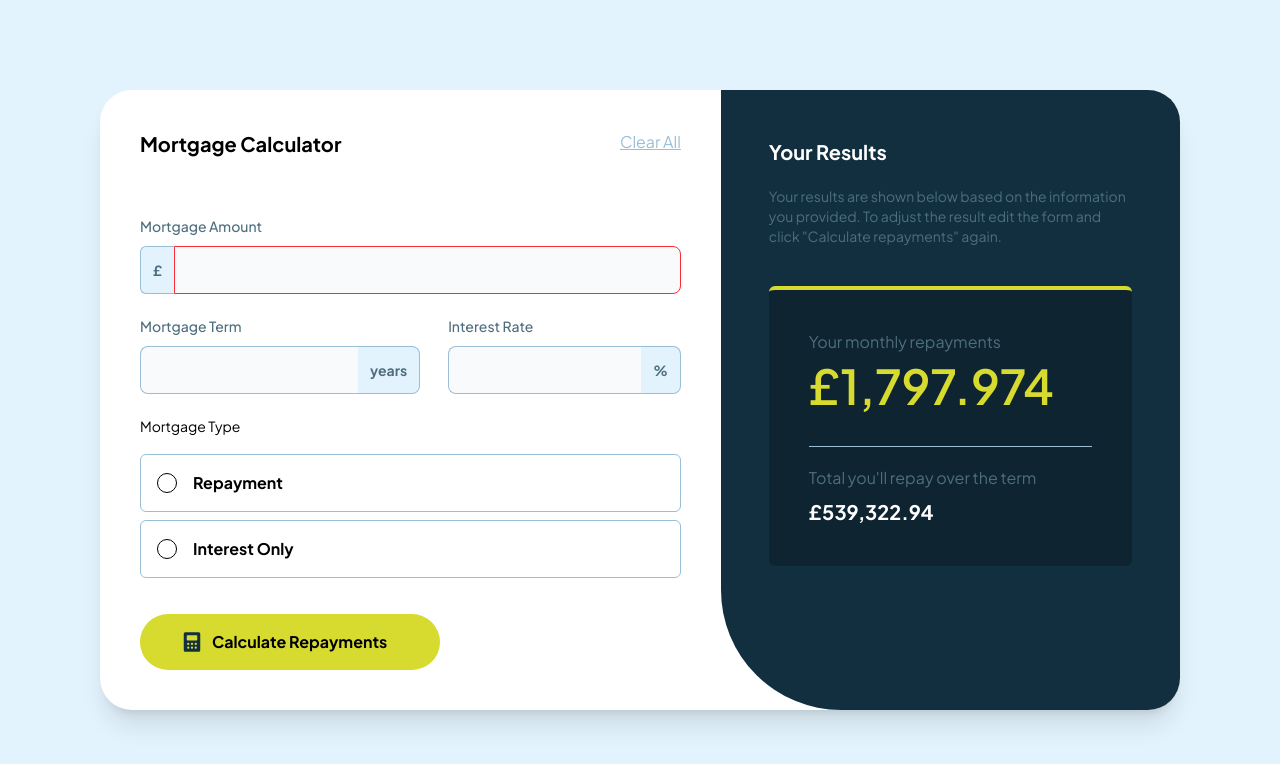
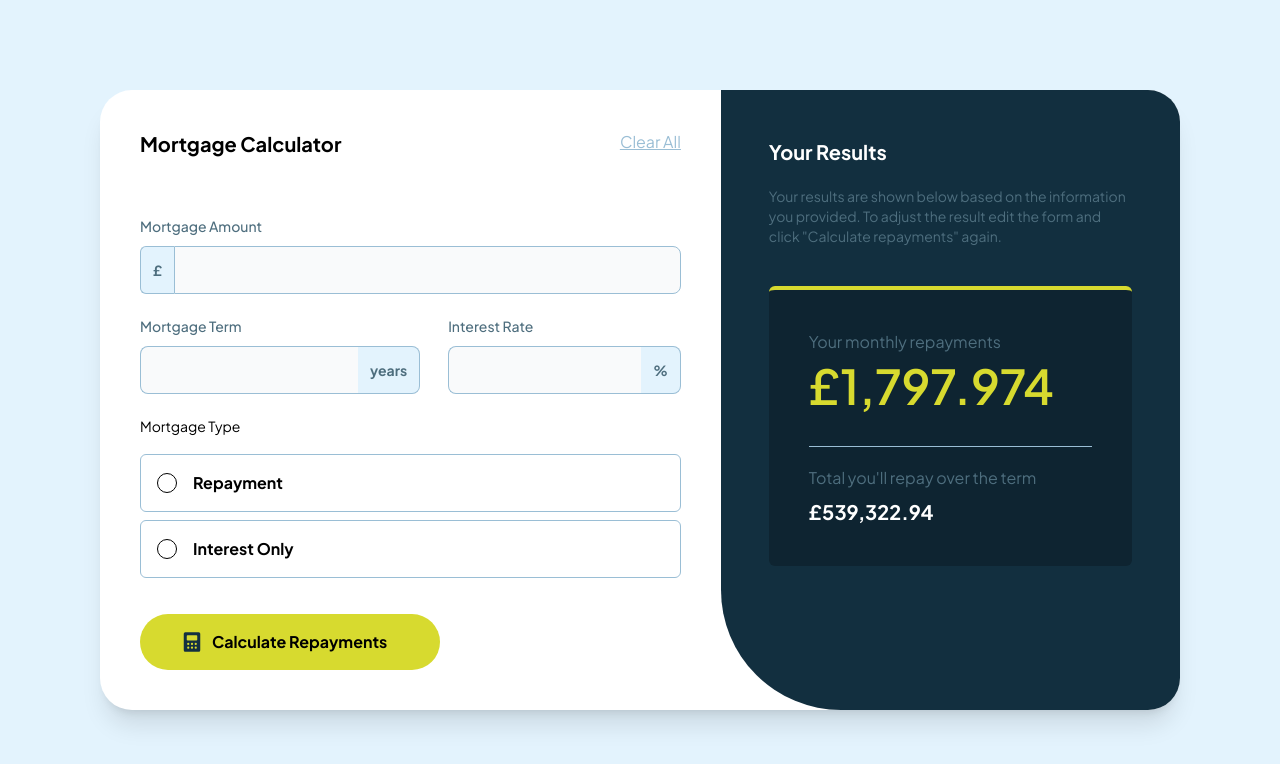
Before and after one commit to Great-kiola/Tailwind-practice, a React (Vite) app in the folder tailwind-frontend/: page /mortgageCalc in a window 1280 px wide. Shown: the top 764 px of the page. Built offline with nearby package versions, Linux system fonts and the light colour scheme; a web font is replaced by a local one.

Commit message:
chore: update input border color in MortgageCalc component for consistency

```diff
--- a/tailwind-frontend/src/components/MortgageCalc.jsx
+++ b/tailwind-frontend/src/components/MortgageCalc.jsx
@@ -20,7 +20,7 @@ const MortgageCalc = () => {
                 <span class="inline-flex items-center px-3 text-sm text-gray-900 bg-SlateMortgageCalc100 border rounded-e-0 border-SlateMortgageCalc300 border-r-0 rounded-s-md">
                   <span className='font-bold text-SlateMortgageCalc700'>£</span>
                 </span>
-                <input type="text" id="website-admin" className="rounded-none rounded-e-lg bg-gray-50 border text-gray-900  w-full text-base font-bold p-2.5 h-12 focus:border-LimeMortgageCalc border-red-500" />
+                <input type="text" id="website-admin" className="rounded-none rounded-e-lg bg-gray-50 border text-gray-900  w-full text-base font-bold p-2.5 h-12 focus:border-LimeMortgageCalc border-SlateMortgageCalc300" />
               </div>
 
               <div className='flex gap-7 mb-5'>
```
